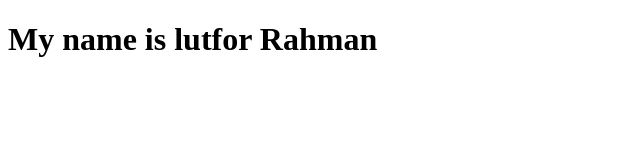
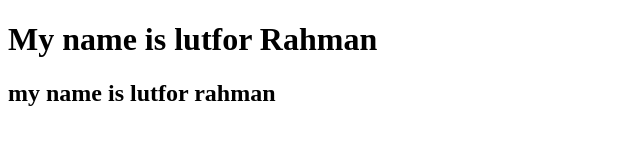
Before and after one commit to lutfor11/my-first-website-, a plain HTML site: page index.html in a window 1280 px wide. Shown: the whole page, without its empty margins (0-640 px from the left). Drawn offline with Linux system fonts and the light colour scheme.

Commit message:
learn github

```diff
--- a/index.html
+++ b/index.html
@@ -5,5 +5,6 @@
 </head>
 <body>
   <h1>My name is lutfor Rahman</h1>
+  <h2>my name is lutfor rahman</h2>
 </body>
 </html>
```
